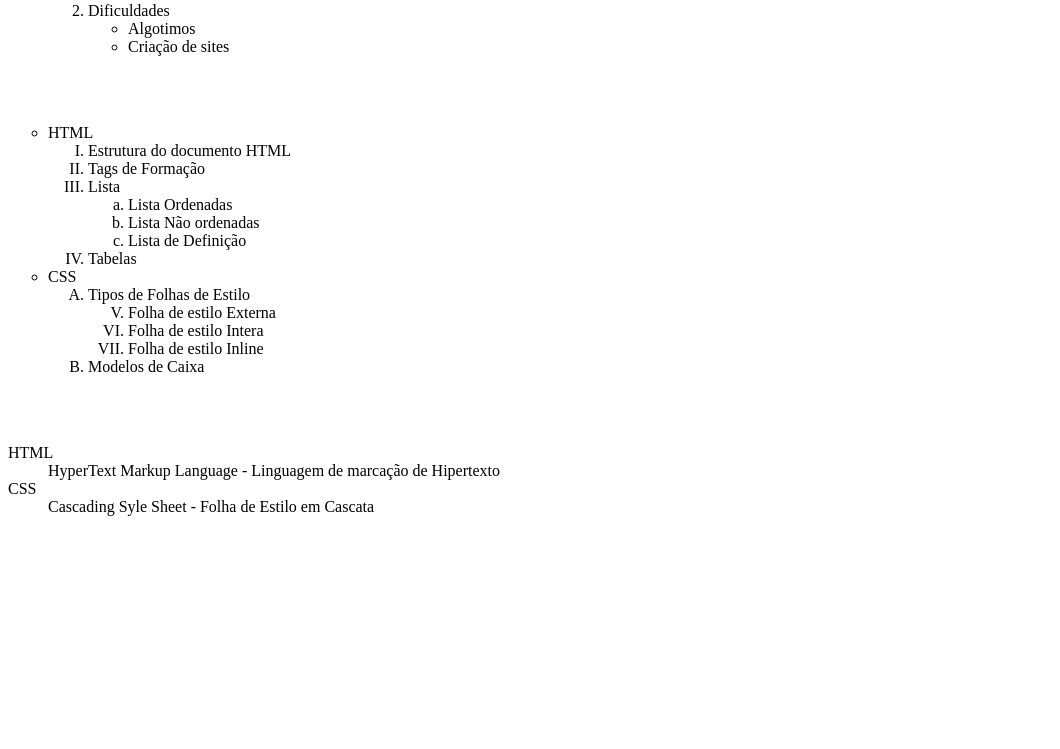
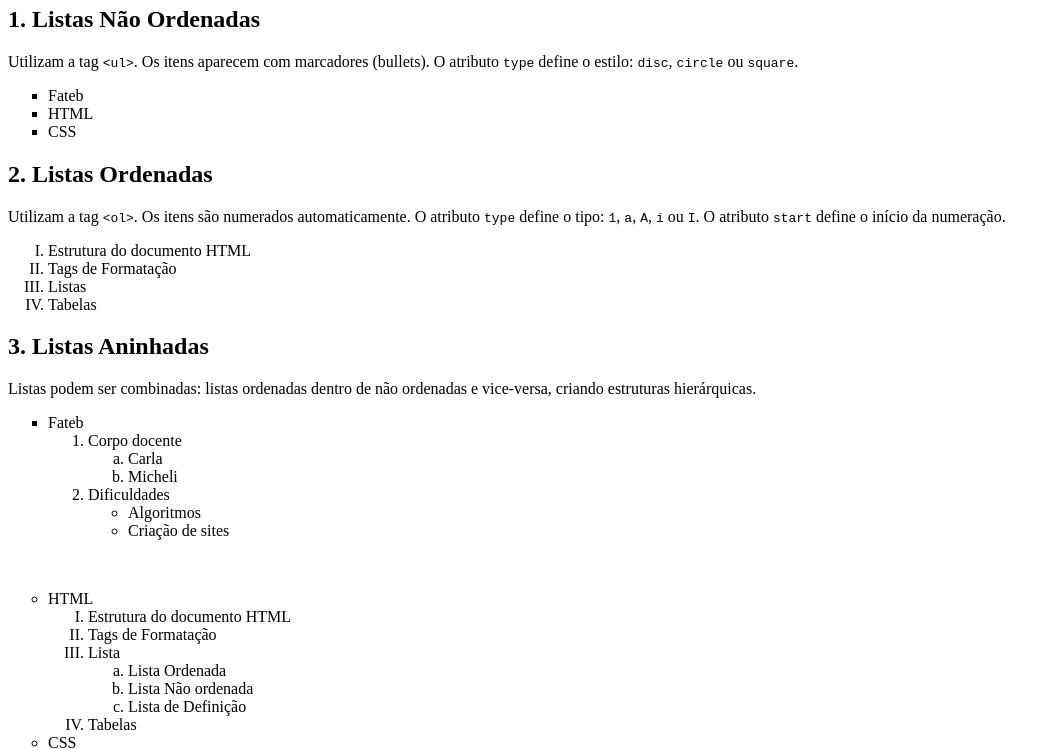
Before and after one commit to YgorBirochiEstudante/CriacaoDeSites-Aula2-HTML, a plain HTML site: page index.html in a window 1280 px wide. Shown: the part 112-861 px from the top of the page, without its empty margins (0-1060 px from the left). Before the commit the page ends 800 px from the top, so only its background shows below. Drawn offline with Linux system fonts and the light colour scheme.

Commit message:
ajustando aula 2 - listas

```diff
--- a/index.html
+++ b/index.html
@@ -4,11 +4,33 @@
 <head>
     <meta charset="UTF-8">
     <meta name="viewport" content="width=device-width, initial-scale=1.0">
-    <title>Aula 2 - HTML listas</title>
+    <title>Aula 2 – Listas Ordenadas e Não Ordenadas</title>
 </head>
 
 <body>
-    <a href="pagina1.html">página de links 1</a>
+    <h1>Aula 2 – Listas Ordenadas e Não Ordenadas</h1>
+
+    <a href="pagina1.html">Página de links 1</a>
+
+    <h2>1. Listas Não Ordenadas</h2>
+    <p>Utilizam a tag <code>&lt;ul&gt;</code>. Os itens aparecem com marcadores (bullets). O atributo <code>type</code> define o estilo: <code>disc</code>, <code>circle</code> ou <code>square</code>.</p>
+    <ul type="square">
+        <li>Fateb</li>
+        <li>HTML</li>
+        <li>CSS</li>
+    </ul>
+
+    <h2>2. Listas Ordenadas</h2>
+    <p>Utilizam a tag <code>&lt;ol&gt;</code>. Os itens são numerados automaticamente. O atributo <code>type</code> define o tipo: <code>1</code>, <code>a</code>, <code>A</code>, <code>i</code> ou <code>I</code>. O atributo <code>start</code> define o início da numeração.</p>
+    <ol type="I">
+        <li>Estrutura do documento HTML</li>
+        <li>Tags de Formatação</li>
+        <li>Listas</li>
+        <li>Tabelas</li>
+    </ol>
+
+    <h2>3. Listas Aninhadas</h2>
+    <p>Listas podem ser combinadas: listas ordenadas dentro de não ordenadas e vice-versa, criando estruturas hierárquicas.</p>
     <ul type="square">
         <li>
             Fateb
@@ -22,26 +44,27 @@
                 <li>
                     Dificuldades
                     <ul type="circle">
-                        <li>Algotimos</li>
+                        <li>Algoritmos</li>
                         <li>Criação de sites</li>
                     </ul>
                 </li>
             </ol>
         </li>
     </ul>
+
     <br>
-    <br>
+
     <ul type="circle">
         <li>
             HTML
             <ol type="I">
                 <li>Estrutura do documento HTML</li>
-                <li>Tags de Formação</li>
+                <li>Tags de Formatação</li>
                 <li>
                     Lista
                     <ol type="a">
-                        <li>Lista Ordenadas</li>
-                        <li>Lista Não ordenadas</li>
+                        <li>Lista Ordenada</li>
+                        <li>Lista Não ordenada</li>
                         <li>Lista de Definição</li>
                     </ol>
                 </li>
@@ -55,23 +78,22 @@
                     Tipos de Folhas de Estilo
                     <ol type="I" start="5">
                         <li>Folha de estilo Externa</li>
-                        <li>Folha de estilo Intera</li>
+                        <li>Folha de estilo Interna</li>
                         <li>Folha de estilo Inline</li>
                     </ol>
                 </li>
-                <li>
-                    Modelos de Caixa
-                </li>
+                <li>Modelos de Caixa</li>
             </ol>
         </li>
     </ul>
-    <br>
-    <br>
+
+    <h2>4. Listas de Definição</h2>
+    <p>Utilizam as tags <code>&lt;dl&gt;</code> (lista), <code>&lt;dt&gt;</code> (termo) e <code>&lt;dd&gt;</code> (definição). Ideais para glossários e dicionários.</p>
     <dl>
         <dt>HTML</dt>
-        <dd>HyperText Markup Language - Linguagem de marcação de Hipertexto</dd>
+        <dd>HyperText Markup Language – Linguagem de marcação de Hipertexto</dd>
         <dt>CSS</dt>
-        <dd>Cascading Syle Sheet - Folha de Estilo em Cascata</dd>
+        <dd>Cascading Style Sheet – Folha de Estilo em Cascata</dd>
     </dl>
 </body>
 
```
Also changed, not shown: pagina1.html (+5 -20 lines), pagina2.html (deleted, +0 -14 lines).
